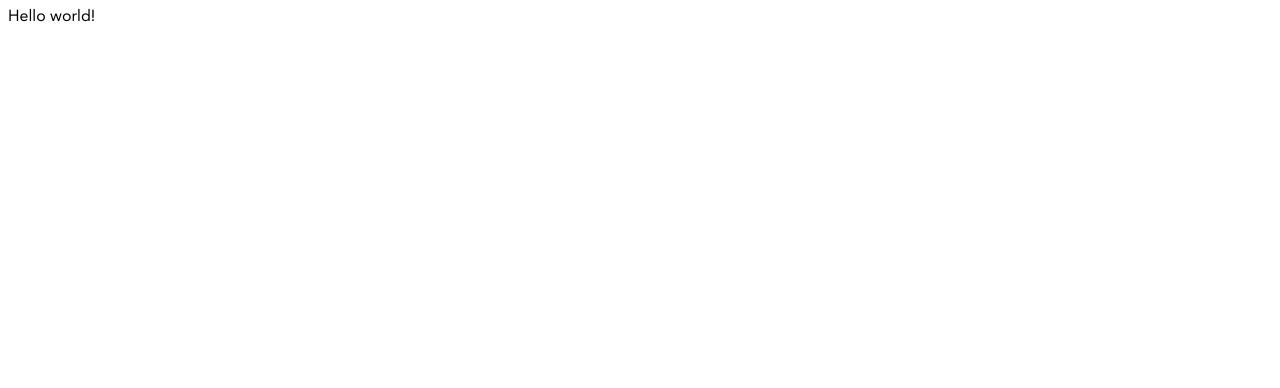
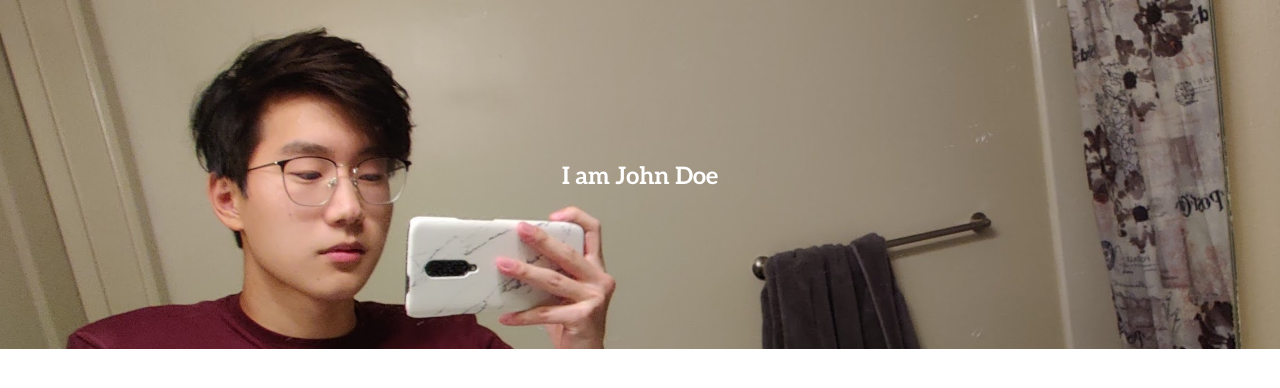
Before and after one commit to bitcamp/bitcamp-site-2023, a Nuxt app: page / in a window 1280 px wide. Shown: the top 388 px of the page. Built offline with nearby package versions, Linux system fonts and the light colour scheme.

Commit message:
Add hero component (#21)
* Set base margin and padding to 0

* Create initial Hero component functionality

* Add default hero images to assets folder

* Remove .DS_Store

---------

Co-authored-by: Jason Liu <jasoneliu03@gmail.com>

```diff
--- a/assets/css/global.scss
+++ b/assets/css/global.scss
@@ -1,3 +1,8 @@
+* {
+  margin: 0;
+  padding: 0;
+}
+
 html,
 body {
   font-family: Avenir;
--- a/components/HelloWorld.vue
+++ b/components/HelloWorld.vue
@@ -1,5 +1,5 @@
 <template>
-  <div>Hello world!</div>
+  <Hero />
 </template>
 
 <script setup lang="ts"></script>
--- /dev/null
+++ b/components/Hero.vue
@@ -0,0 +1,41 @@
+<template>
+    <section id="hero">
+    <div class="hero">
+        <img src="~/assets/images/hero.jpg" />
+        <div class="hero-text">
+            <h1>I am John Doe</h1>
+        </div>
+    </div>
+    </section>
+</template>
+
+<script setup lang="ts">
+
+defineProps<{
+    link?: string;
+}>();
+</script>
+
+<style scoped lang="scss">
+.hero {
+    width: 100%;
+    background-position: center;
+    background-repeat: no-repeat;
+    background-size: cover;
+    position: relative;
+}
+.hero img {
+  width: 100%;
+  height: 100%;
+  object-fit: cover;
+}
+.hero-text {
+    text-align: center;
+    position: absolute;
+    top: 50%;
+    left: 50%;
+    transform: translate(-50%, -50%);
+    color: white;
+}
+
+</style>
```
Also changed, not shown: assets/images/hero.jpg (added), 1 other file (tests, documents, lock files or other folders).
